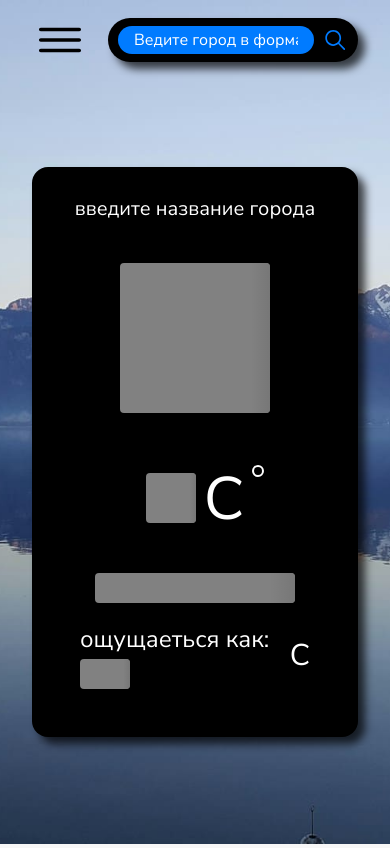
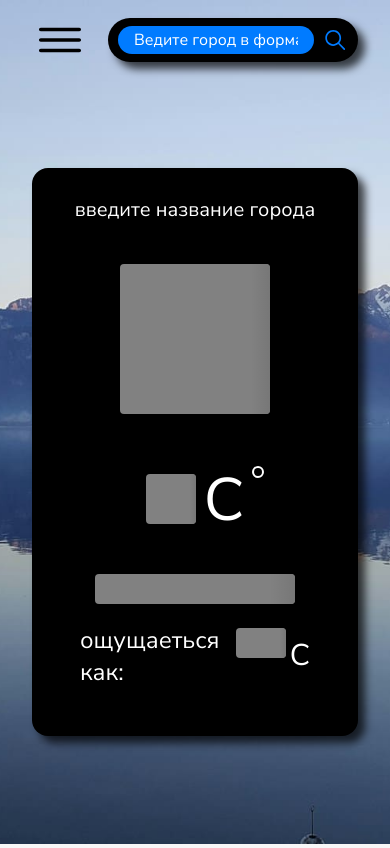
Before and after one commit to vani8987/weather-forecast, a React (Vite) app: page / in a window 390 px wide. Built offline with nearby package versions, Linux system fonts and the light colour scheme.

Commit message:
add test

```diff
--- a/src/components/Main/IconWeather/IconWeather.tsx
+++ b/src/components/Main/IconWeather/IconWeather.tsx
@@ -8,7 +8,7 @@ const IconWeather:React.FC<TypeComponents> = ({weatherApi}) => {
     return (
         <div className="py-9">
             {weatherApi === null ? (
-                <div data-testid="Skeleton">
+                <div data-testid="SkeletonIcon">
                     <Skeleton width={150} height={150} baseColor="#818181" highlightColor="#5a5a5a" duration={3}/>
                 </div>
             ) : (
--- a/src/components/Main/Main.tsx
+++ b/src/components/Main/Main.tsx
@@ -32,6 +32,8 @@ const Main:React.FC<TypeComponentsMain> = ({weatherApi, favoritСountries, handl
                         <CiHeart className="w-full pointer-events-none"/>
                     ))}
                 </button>
+
+
             </div>
         </div>
     );
--- a/src/components/Main/Weather/Weather.tsx
+++ b/src/components/Main/Weather/Weather.tsx
@@ -1,6 +1,7 @@
 import Skeleton from 'react-loading-skeleton';
 import 'react-loading-skeleton/dist/skeleton.css';
 import TypeComponents from "../../../Type/TypeComponents";
+import React from "react";
 
 
 
@@ -11,24 +12,33 @@ const WeatherTemp:React.FC<TypeComponents> = ({weatherApi}) => {
             <div className="flex flex-col items-center gap-10 md:justify-between md:flex-row">
                 <div className="relative flex gap-2">
                     {weatherApi === null ? (
-                        <Skeleton  width={50} height={50} baseColor="#818181" highlightColor="#5a5a5a" duration={3}/>
+                        <div data-testid="SkeletonTemp">
+                            <Skeleton  width={50} height={50} baseColor="#818181" highlightColor="#5a5a5a" duration={3}/>
+                        </div>
                     ) : (
-                        <h1 className='text-6xl'>{Math.floor((Number(weatherApi?.main?.temp)))}</h1>
+                        <h1 className='text-6xl' data-testid="dataTemp">{Math.floor((Number(weatherApi?.main?.temp)))}</h1>
                     )}
                     <p className='text-6xl'>C</p>
                     <div className="absolute w-3 h-3 border-textColor border-2 rounded-full -top-1 -right-5"></div>
                 </div>
                 <div className="flex flex-col justify-center items-center gap-5 md:py-2">
                     {weatherApi === null ? (
+                        <div data-testid="SkeletonDescription">
                             <Skeleton  width={200} height={30} baseColor="#818181" highlightColor="#5a5a5a" duration={3}/>
+                        </div>
                     ) : (
-                        <p className='text-2xl'>{weatherApi?.weather[0].description}</p>
+                        <p className='text-2xl' data-testid="dataDescription">{weatherApi?.weather[0].description}</p>
                     )}
                     <div className="relative flex items-center gap-1">
                         {weatherApi === null ? (
-                            <p className='text-2xl'>ощущаеться как: <Skeleton  width={50} height={30} baseColor="#818181" highlightColor="#5a5a5a" duration={3}/></p>
+                            <p className='text-2xl flex gap-2'>
+                                ощущаеться как:
+                                <div data-testid="SkeletonItFeelsLike">
+                                    <Skeleton  width={50} height={30} baseColor="#818181" highlightColor="#5a5a5a" duration={3}/>
+                                </div>
+                            </p>
                         ) : (
-                            <p className='md:text-2xl text-xl'>ощущаеться как: {Math.floor((Number(weatherApi?.main?.feels_like)))}</p>
+                            <p className='md:text-2xl text-xl'data-testid="dataItFeelsLike">ощущаеться как: {Math.floor((Number(weatherApi?.main?.feels_like)))}</p>
                         )}
                         <p className='text-3xl'>C</p>
 
```
Also changed, not shown: 2 other files (tests, documents, lock files or other folders).
